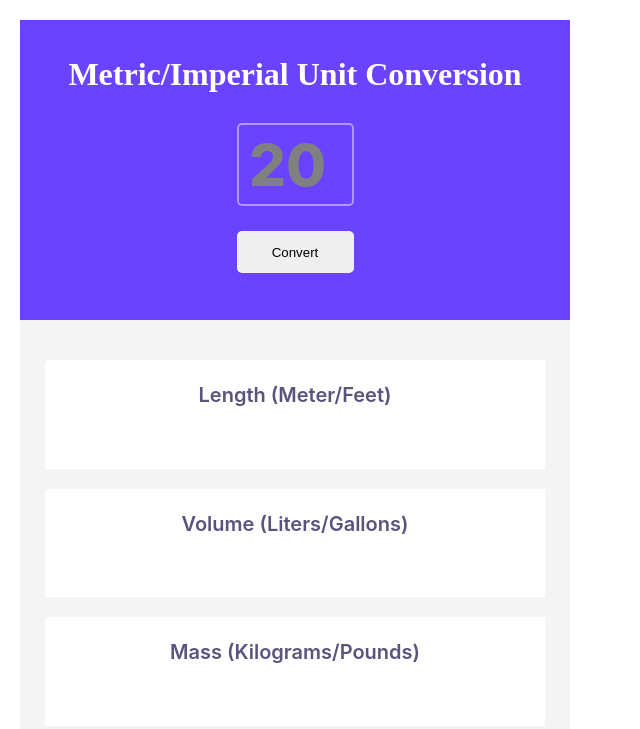
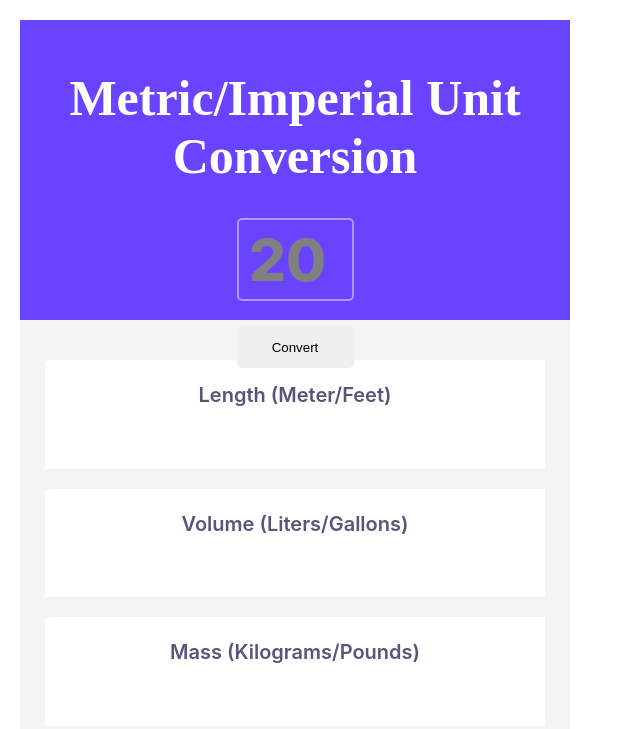
Before and after one commit to Nik-Banks/Unit-converter, a website built with Vite: page index.html in a window 1280 px wide. Shown: the whole page, without its empty margins (0-640 px from the left). Built offline with nearby package versions, Linux system fonts and the light colour scheme.

Commit message:
Update index.css
fixed the heading font size

```diff
--- a/index.css
+++ b/index.css
@@ -24,7 +24,8 @@ body {
 }
 
 h1{
-    color: white
+    color: white;
+    font-size: 50px;
 }
 
 input{
```
